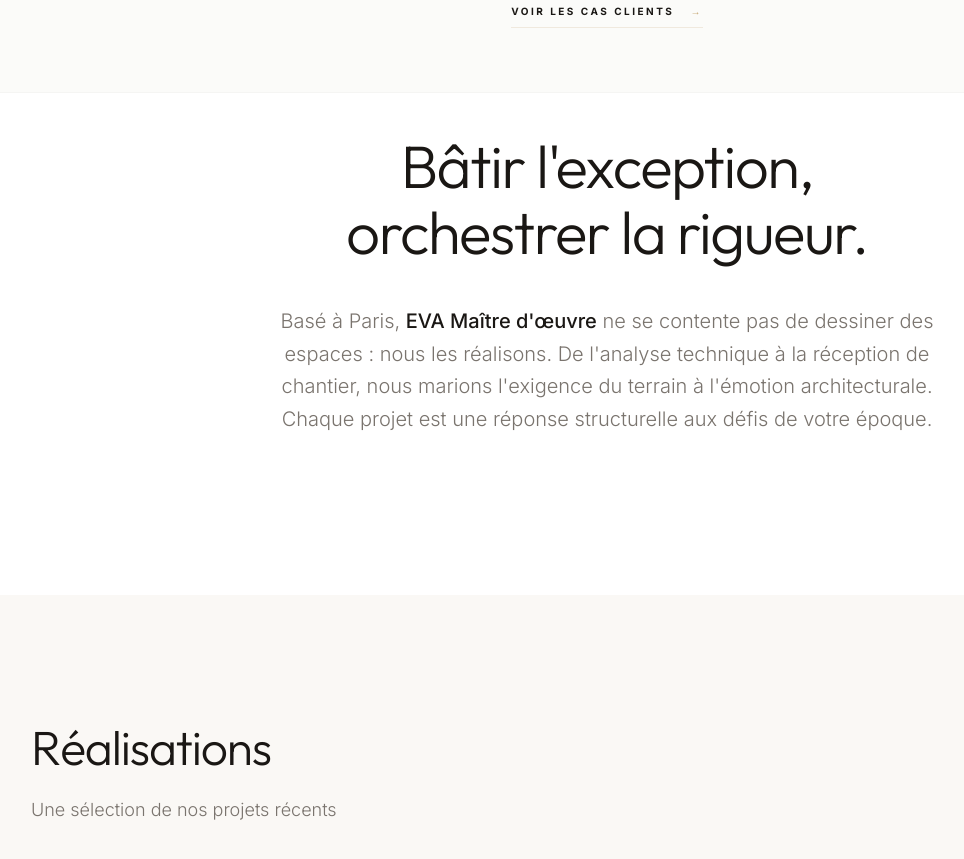
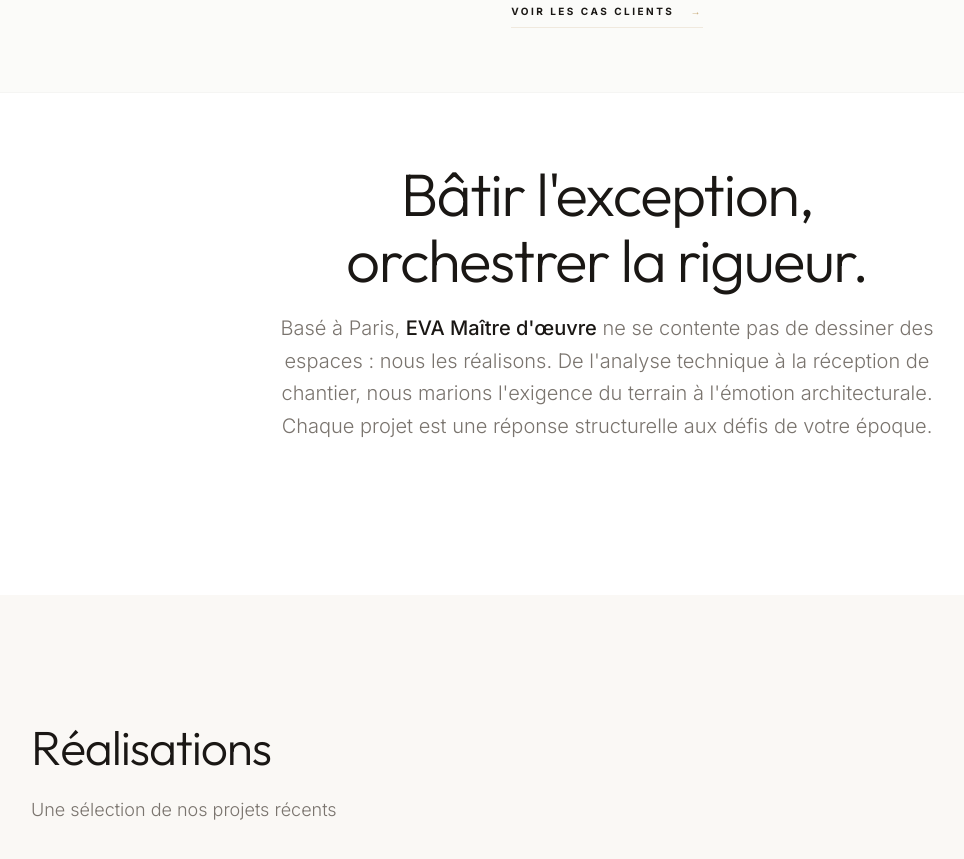
Before and after one commit to mist3rth/eva, a React (Vite) app: page / in a window 1280 px wide. Shown: the part 1980-2839 px from the top of the page, without its empty margins (33-997 px from the left). Built offline with nearby package versions, Linux system fonts and the light colour scheme; a web font is replaced by a local one.

Commit message:
design: ajout d'un effet parallaxe multi-couches sur le texte de presentation dans Stats.tsx

```diff
--- a/src/components/Stats.tsx
+++ b/src/components/Stats.tsx
@@ -1,23 +1,41 @@
-import React from 'react';
-import { m } from 'motion/react';
+import React, { useRef } from 'react';
+import { m, useScroll, useTransform } from 'motion/react';
 
 const Stats: React.FC = () => {
+  const containerRef = useRef<HTMLDivElement>(null);
+
+  // Observer le défilement de cette section
+  const { scrollYProgress } = useScroll({
+    target: containerRef,
+    offset: ["start end", "end start"]
+  });
+
+  // Calculer des vitesses de déplacement vertical (y) différentes pour un effet parallaxe épuré
+  const yTitle = useTransform(scrollYProgress, [0, 1], [-40, 40]);
+  const yParagraph = useTransform(scrollYProgress, [0, 1], [-10, 10]);
+
   return (
-    <section id="stats-text" className="pt-10 pb-24 md:pb-40 bg-white overflow-hidden">
+    <section id="stats-text" ref={containerRef} className="pt-10 pb-24 md:pb-40 bg-white overflow-hidden">
       <div className="max-w-[1280px] mx-auto px-[5vw]">
         <div className="max-w-4xl mx-auto text-center">
           <m.div
-            initial={{ opacity: 0, y: 20 }}
-            whileInView={{ opacity: 1, y: 0 }}
+            initial={{ opacity: 0 }}
+            whileInView={{ opacity: 1 }}
             viewport={{ once: true }}
-            transition={{ duration: 0.8 }}
+            transition={{ duration: 1 }}
           >
-            <h2 className="font-display text-4xl md:text-6xl font-light tracking-tight text-brand-text mb-10 leading-[1.1]">
+            <m.h2
+              style={{ y: yTitle }}
+              className="font-display text-4xl md:text-6xl font-light tracking-tight text-brand-text mb-10 leading-[1.1]"
+            >
               Bâtir l'exception, <br className="hidden md:block"/> orchestrer la rigueur.
-            </h2>
-            <p className="font-sans font-light text-brand-muted text-lg md:text-xl leading-relaxed max-w-2xl mx-auto">
+            </m.h2>
+            <m.p
+              style={{ y: yParagraph }}
+              className="font-sans font-light text-brand-muted text-lg md:text-xl leading-relaxed max-w-2xl mx-auto"
+            >
               Basé à Paris, <span className="text-brand-text font-medium">EVA Maître d'œuvre</span> ne se contente pas de dessiner des espaces : nous les réalisons. De l'analyse technique à la réception de chantier, nous marions l'exigence du terrain à l'émotion architecturale. Chaque projet est une réponse structurelle aux défis de votre époque.
-            </p>
+            </m.p>
           </m.div>
         </div>
       </div>
```
